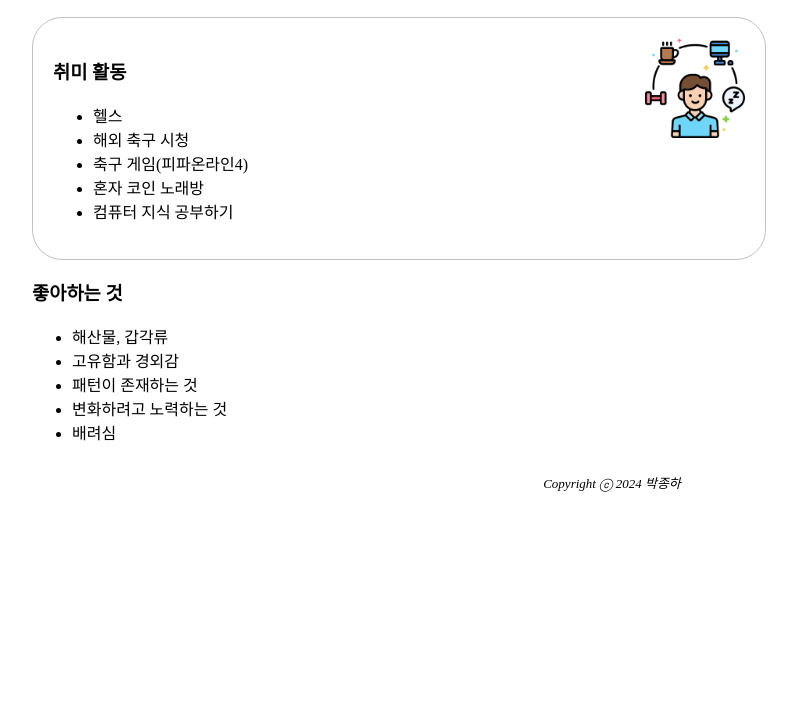
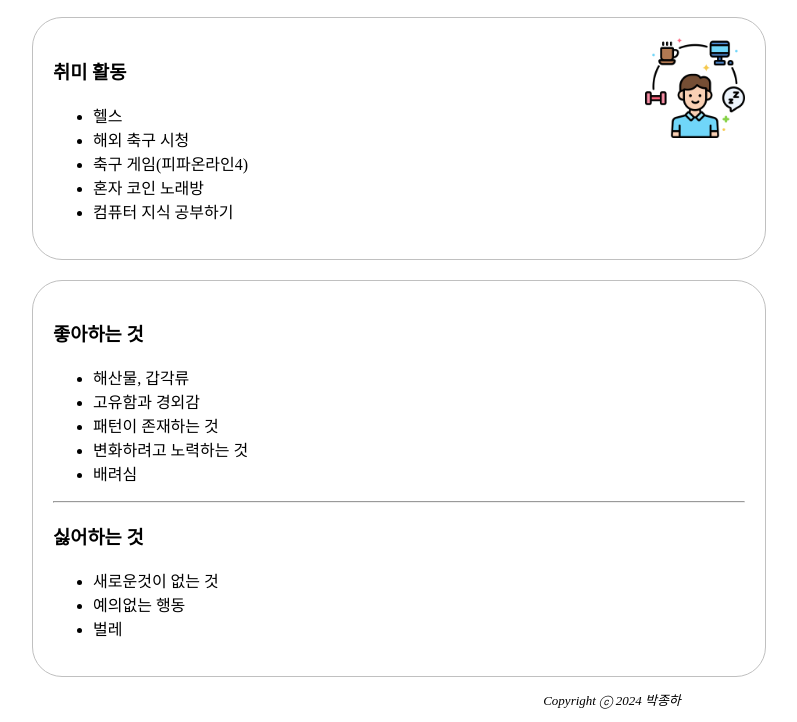
Before and after one commit to MEKU-code/Mid-Term-Project, a plain HTML site: page index.html in a window 1280 px wide. Shown: the part 1436-2158 px from the top of the page, without its empty margins (28-825 px from the left). Before the commit the page ends 1941 px from the top, so only its background shows below. Drawn offline with Linux system fonts and the light colour scheme.

Commit message:
thirteenth commit

```diff
--- a/index.html
+++ b/index.html
@@ -99,6 +99,13 @@
                 float: right;
                 width: 100px;
 
+            }
+
+            #content_profile_sub3{
+                margin-top: 20px;
+                padding: 20px;
+                border: 1px solid silver;
+                border-radius: 30px;
             }
 
             #aside{
@@ -235,6 +242,14 @@
                         <li>변화하려고 노력하는 것</li>
                         <li>배려심</li>
                     </ul>
+
+                    <hr>
+                    <h3>싫어하는 것</h3>
+                    <ul>
+                        <li>새로운것이 없는 것</li>
+                        <li>예의없는 행동</li>
+                        <li>벌레</li>
+                    </ul>
                 </div>
             </div>
 
```
